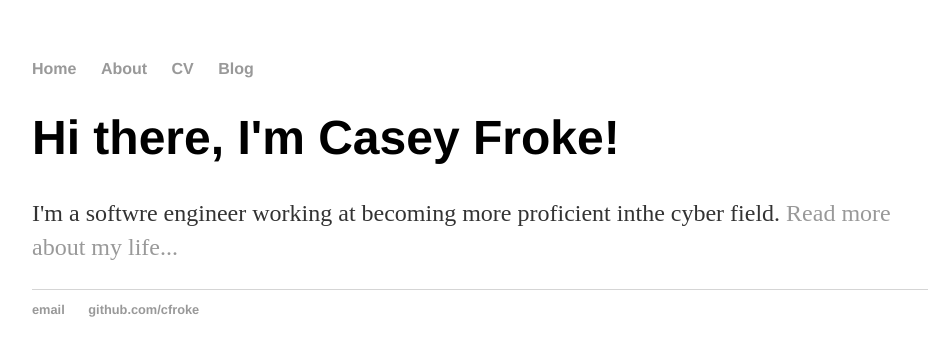
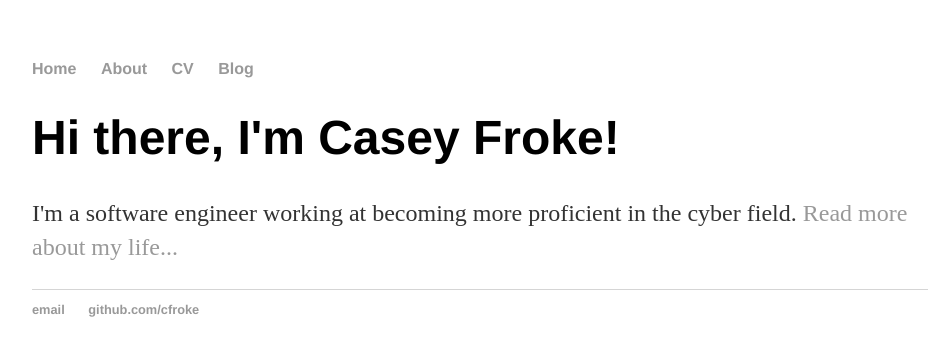
Before and after one commit to cfroke/cfroke.github.io, a Jekyll site: the page built from index.html, in a window 1280 px wide. Shown: the top 356 px of the page, without its empty margins (160-1098 px from the left). Built offline with Jekyll 4.4.1, drawn with Linux system fonts in a browser that asks for light colours.

Commit message:
Create index.html

```diff
--- a/index.html
+++ b/index.html
@@ -4,5 +4,5 @@ title: Casey Froke, Software Engineer
 ---
 <div class="blurb">
         		<h1>Hi there, I'm Casey Froke!</h1>
-				<p>I'm a softwre engineer working at becoming more proficient inthe cyber field. <a href="/about">Read more about my life...</a></p>
+				<p>I'm a software engineer working at becoming more proficient in the cyber field. <a href="/about">Read more about my life...</a></p>
     		</div><!-- /.blurb -->
```
